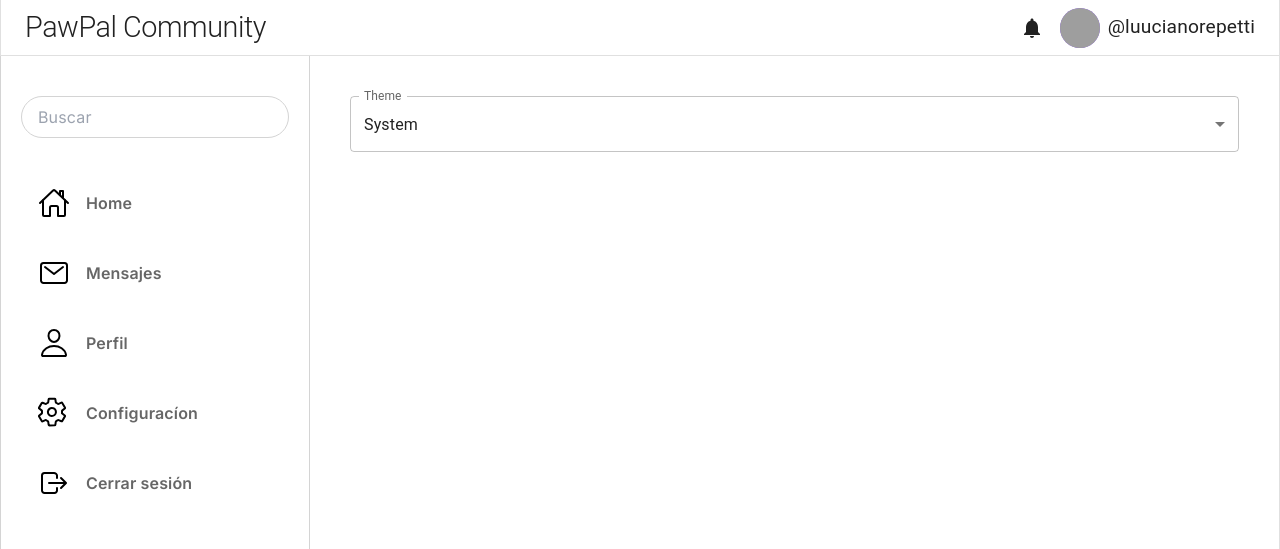
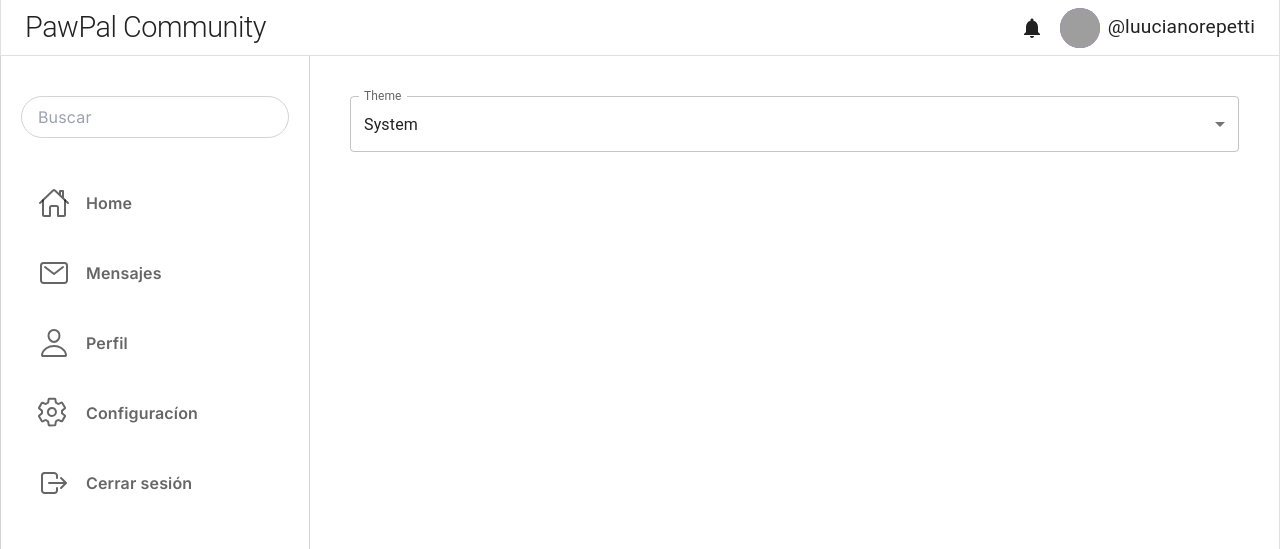
Before and after one commit to No-Country-simulation/c20-04-ft-js-react, a Next.js app in the folder client/: page /home in a window 1280 px wide. Shown: the top 549 px of the page. Built offline with nearby package versions, Linux system fonts and the light colour scheme; no server answers; grey boxes are pictures that could not be loaded.

Commit message:
Add stroke='currentColor' prop

```diff
--- a/client/src/icons/HomeIcon.tsx
+++ b/client/src/icons/HomeIcon.tsx
@@ -7,17 +7,16 @@ export default function HomeIcon({ ...props }: SVGProps<SVGSVGElement>) {
       height='32'
       viewBox='0 0 32 32'
       fill='none'
+      stroke='currentColor'
       xmlns='http://www.w3.org/2000/svg'>
       <path
         d='M5 13.25V28a1 1 0 0 0 1 1h6v-8.5a1.5 1.5 0 0 1 1.5-1.5h5a1.5 1.5 0 0 1 1.5 1.5V29h6a1 1 0 0 0 1-1V13.25'
-        stroke='#000'
         strokeWidth='2'
         strokeLinecap='round'
         strokeLinejoin='round'
       />
       <path
         d='M30 16 16.68 3.25c-.312-.33-1.043-.334-1.36 0L2 16m23-4.813V4h-3v4.313'
-        stroke='#000'
         strokeWidth='2'
         strokeLinecap='round'
         strokeLinejoin='round'
--- a/client/src/icons/LogOutIcon.tsx
+++ b/client/src/icons/LogOutIcon.tsx
@@ -8,11 +8,11 @@ export default function LogOutIcon({ ...props }: SVGProps<SVGSVGElement>) {
       height='32'
       viewBox='0 0 32 32'
       fill='none'
+      stroke='currentColor'
       xmlns='http://www.w3.org/2000/svg'
     >
       <path
         d='M19 21v2.5a2.5 2.5 0 0 1-2.5 2.5h-10A2.5 2.5 0 0 1 4 23.5v-15A2.5 2.5 0 0 1 6.5 6H16c1.38 0 3 1.12 3 2.5V11m4 10 5-5-5-5m-12 5h16'
-        stroke='#000'
         strokeWidth='2'
         strokeLinecap='round'
         strokeLinejoin='round'
--- a/client/src/icons/MailIcon.tsx
+++ b/client/src/icons/MailIcon.tsx
@@ -8,18 +8,17 @@ export default function MailIcon({ ...props }: SVGProps<SVGSVGElement>) {
       height='32'
       viewBox='0 0 32 32'
       fill='none'
+      stroke='currentColor'
       xmlns='http://www.w3.org/2000/svg'
     >
       <path
         d='M26.5 6h-21A2.5 2.5 0 0 0 3 8.5v15A2.5 2.5 0 0 0 5.5 26h21a2.5 2.5 0 0 0 2.5-2.5v-15A2.5 2.5 0 0 0 26.5 6Z'
-        stroke='#000'
         strokeWidth='2'
         strokeLinecap='round'
         strokeLinejoin='round'
       />
       <path
         d='m7 10 9 7 9-7'
-        stroke='#000'
         strokeWidth='2'
         strokeLinecap='round'
         strokeLinejoin='round'
--- a/client/src/icons/SettingsIcon.tsx
+++ b/client/src/icons/SettingsIcon.tsx
@@ -8,11 +8,11 @@ export default function SettingsIcon({ ...props }: SVGProps<SVGSVGElement>) {
       height='32'
       viewBox='0 0 32 32'
       fill='none'
+      stroke='currentColor'
       xmlns='http://www.w3.org/2000/svg'
     >
       <path
         d='M14.393 11.02a4 4 0 1 0-.786 7.959 4 4 0 0 0 .786-7.96ZM24.024 15a9.642 9.642 0 0 1-.095 1.3l2.825 2.216a.676.676 0 0 1 .153.859L24.234 24a.676.676 0 0 1-.82.287l-2.807-1.13a1.007 1.007 0 0 0-.948.11c-.428.294-.879.556-1.346.783a.995.995 0 0 0-.552.759l-.42 2.993a.693.693 0 0 1-.668.573h-5.346a.694.694 0 0 1-.668-.554l-.42-2.99a1.004 1.004 0 0 0-.563-.763 9.707 9.707 0 0 1-1.341-.786 1 1 0 0 0-.944-.106l-2.806 1.129a.676.676 0 0 1-.821-.286L1.09 19.394a.675.675 0 0 1 .153-.86l2.388-1.875a1.004 1.004 0 0 0 .375-.88 8.526 8.526 0 0 1 0-1.553 1 1 0 0 0-.38-.871L1.241 11.48a.676.676 0 0 1-.149-.855L3.766 6a.676.676 0 0 1 .82-.287l2.807 1.13a1.007 1.007 0 0 0 .948-.11 10.28 10.28 0 0 1 1.347-.783.996.996 0 0 0 .55-.759l.421-2.993a.693.693 0 0 1 .668-.573h5.346a.694.694 0 0 1 .668.554l.42 2.99a1.004 1.004 0 0 0 .563.763c.467.225.916.488 1.341.785a1 1 0 0 0 .944.107l2.806-1.129a.676.676 0 0 1 .821.286l2.673 4.625a.675.675 0 0 1-.153.86l-2.388 1.875a1.003 1.003 0 0 0-.378.88c.02.258.034.518.034.779Z'
-        stroke='#000'
         strokeWidth='2'
         strokeLinecap='round'
         strokeLinejoin='round'
--- a/client/src/icons/UserIcon.tsx
+++ b/client/src/icons/UserIcon.tsx
@@ -8,18 +8,17 @@ export default function UserIcon({ ...props }: SVGProps<SVGSVGElement>) {
       height='32'
       viewBox='0 0 32 32'
       fill='none'
+      stroke='currentColor'
       xmlns='http://www.w3.org/2000/svg'
     >
       <path
         d='M21.5 9c-.245 3.304-2.75 6-5.5 6s-5.26-2.695-5.5-6c-.25-3.438 2.188-6 5.5-6 3.313 0 5.75 2.625 5.5 6Z'
-        stroke='#000'
         strokeWidth='2'
         strokeLinecap='round'
         strokeLinejoin='round'
       />
       <path
         d='M16 19c-5.438 0-10.956 3-11.977 8.663C3.899 28.345 4.286 29 5 29h22c.715 0 1.101-.655.978-1.337C26.956 22 21.438 19 16 19Z'
-        stroke='#000'
         strokeWidth='2'
         strokeMiterlimit='10'
       />
```
